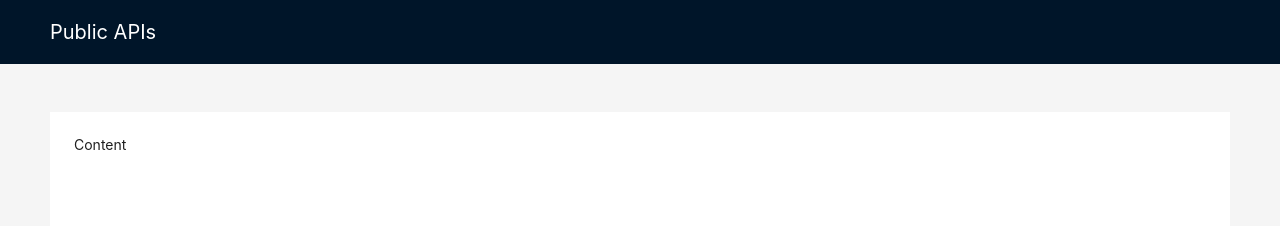
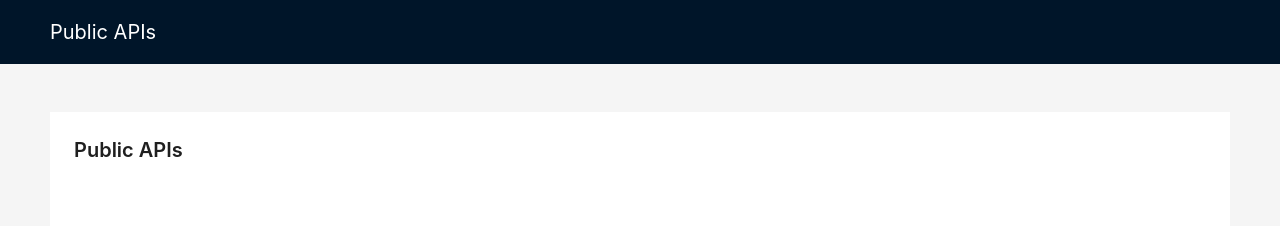
Before and after one commit to SRatna/publicapis, a React (Vite) app: page / in a window 1280 px wide. Shown: the top 226 px of the page. Built offline with nearby package versions, Linux system fonts and the light colour scheme.

Commit message:
add public apis table component

```diff
--- a/src/App.tsx
+++ b/src/App.tsx
@@ -1,6 +1,7 @@
 import { Layout, theme } from 'antd';
 const { Header, Content, Footer } = Layout;
 import './App.css';
+import PublicApisTable from './component/PublicApisTable';
 
 const App = () => {
   const {
@@ -24,7 +25,7 @@ const App = () => {
             background: colorBgContainer,
           }}
         >
-          Content
+          <PublicApisTable />
         </div>
       </Content>
       <Footer
--- /dev/null
+++ b/src/component/PublicApisTable.tsx
@@ -0,0 +1,14 @@
+import { Typography } from 'antd';
+
+const { Title } = Typography;
+
+const PublicApisTable = () => {
+  return (
+    <>
+      <div>
+        <Title style={{ marginTop: 0 }} level={4}>Public APIs</Title>
+      </div>
+    </>
+  )
+}
+export default PublicApisTable;
```
